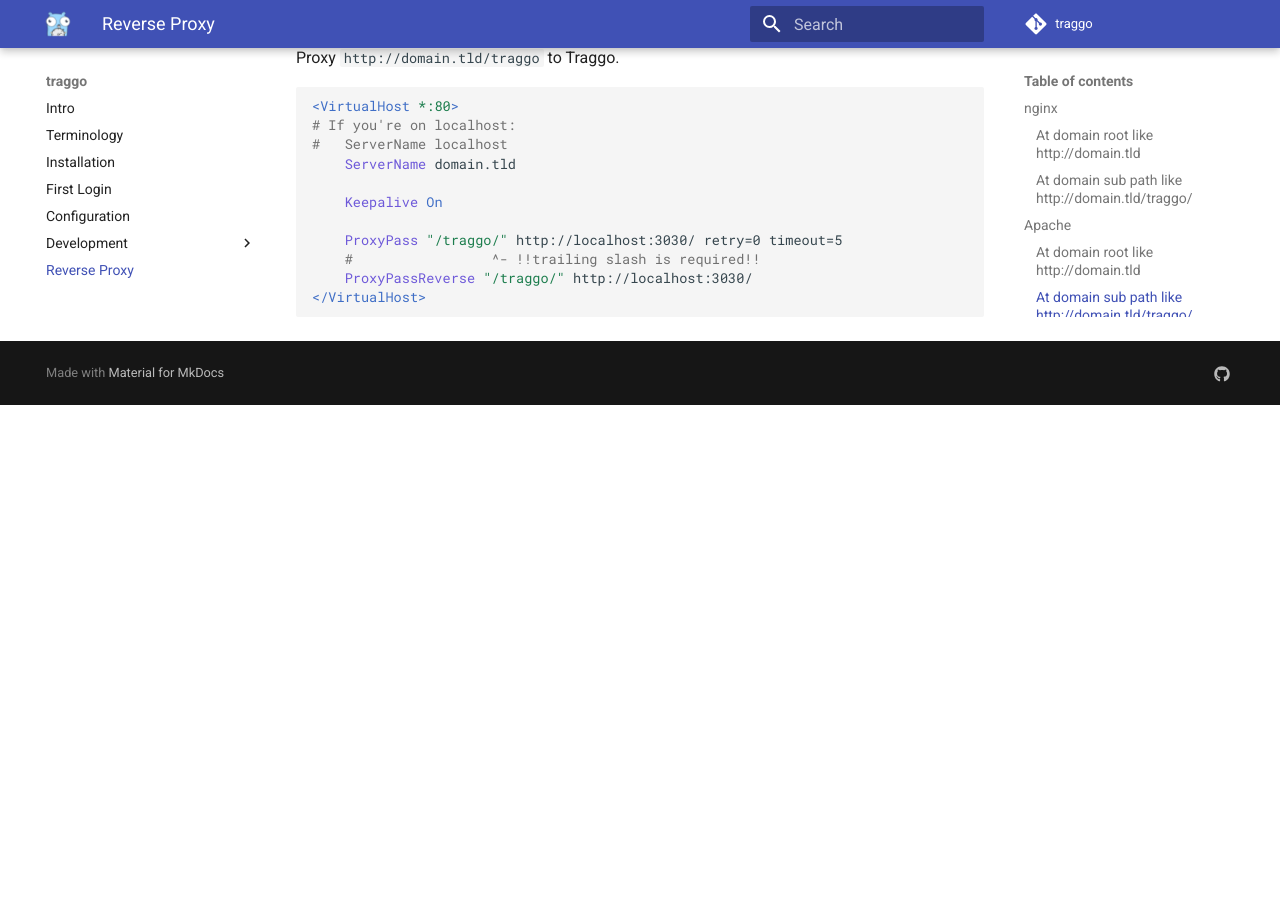
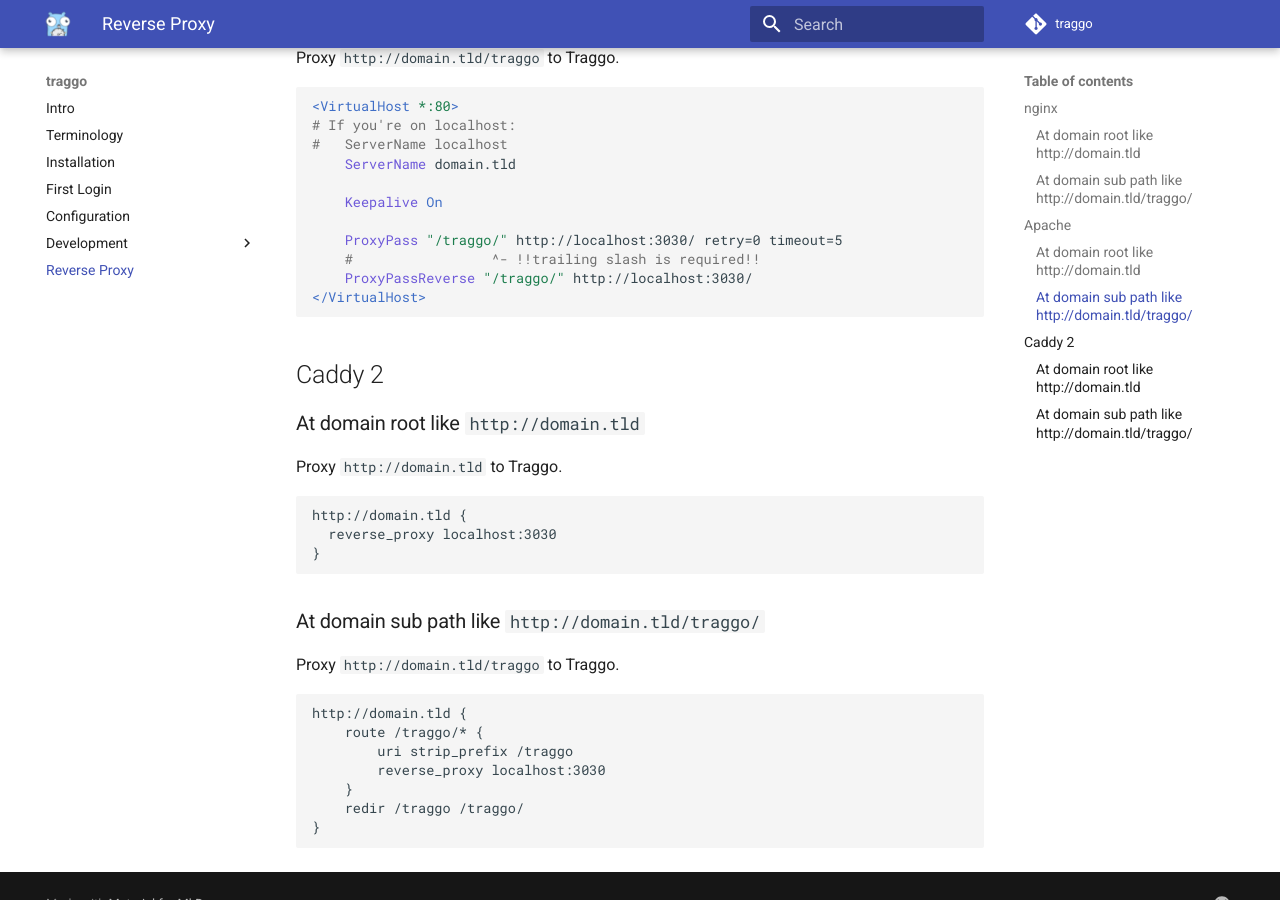
Before and after one commit to traggo/website, an MkDocs documentation site: the page built from docs/reverse-proxy.md, in a window 1280 px wide and 900 px high, scrolled down 1596 px. Built offline with MkDocs 1.6.1 and Material for MkDocs 9.7.7, drawn with Linux system fonts in a browser that asks for light colours; before the commit the page ends 2001 px from its top, so only the background shows below that.

Commit message:
Add reverse proxy example for Caddy

````diff
--- a/docs/reverse-proxy.md
+++ b/docs/reverse-proxy.md
@@ -87,3 +87,29 @@ Proxy `http://domain.tld/traggo` to Traggo.
     ProxyPassReverse "/traggo/" http://localhost:3030/
 </VirtualHost>
 ```
+
+## Caddy 2
+
+### At domain root like `http://domain.tld`
+
+Proxy `http://domain.tld` to Traggo.
+
+```
+http://domain.tld {
+  reverse_proxy localhost:3030
+}
+```
+
+### At domain sub path like `http://domain.tld/traggo/`
+
+Proxy `http://domain.tld/traggo` to Traggo.
+
+```
+http://domain.tld {
+    route /traggo/* {
+        uri strip_prefix /traggo
+        reverse_proxy localhost:3030
+    }
+    redir /traggo /traggo/
+}
+```
````
